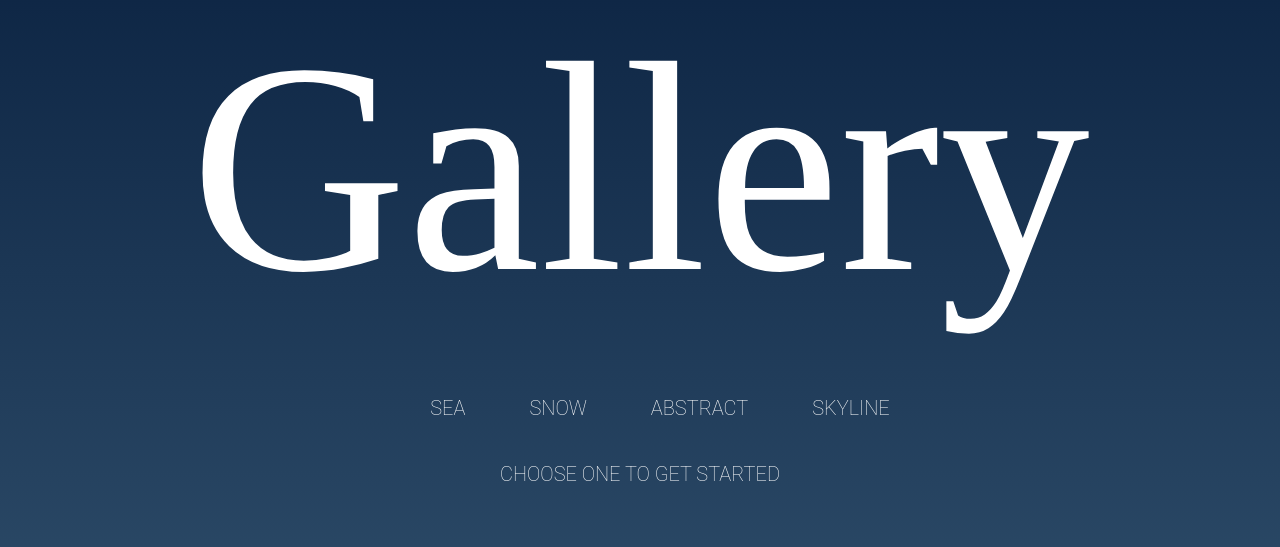
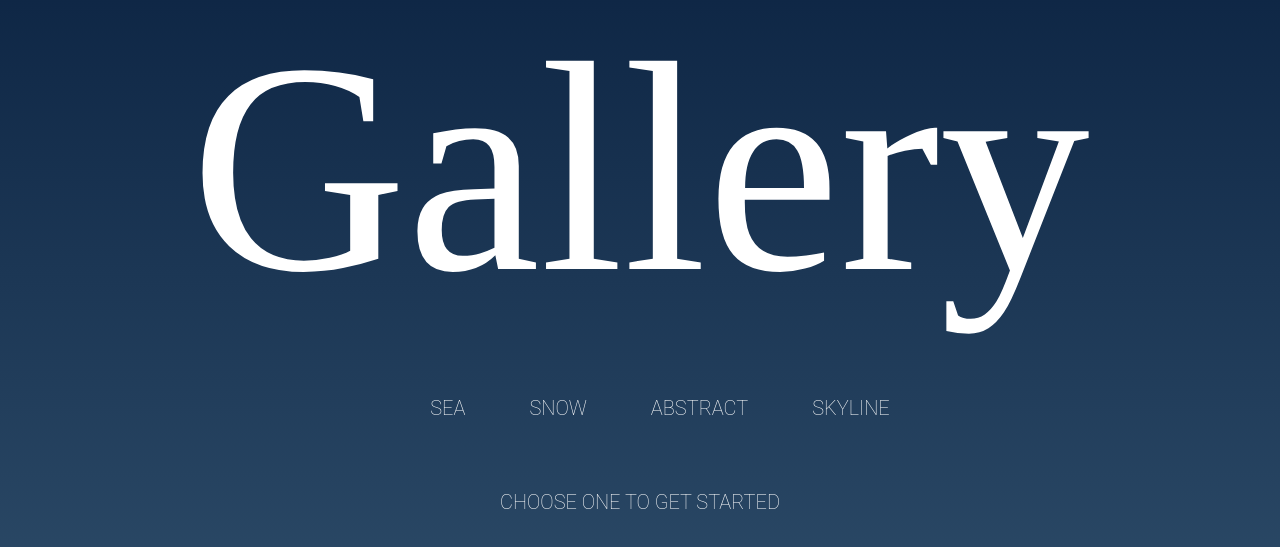
Before and after one commit to mlmensah43/gallery, a React (Create React App) app: page / in a window 1280 px wide. Shown: the part 121-668 px from the top of the page. Built offline with nearby package versions, Linux system fonts and the light colour scheme; a web font is replaced by a local one.

Commit message:
changed browser router to hash router

```diff
--- a/package.json
+++ b/package.json
@@ -2,7 +2,9 @@
   "name": "gallery",
   "version": "0.1.0",
   "private": true,
+  "homepage": "https://mlmensah43.github.io/gallery",
   "dependencies": {
+    "gh-pages": "^2.1.1",
     "react": "^16.8.6",
     "react-dom": "^16.8.6",
     "react-modal-image": "^2.4.0",
@@ -14,6 +16,8 @@
     "start": "react-scripts start",
     "build": "react-scripts build",
     "test": "react-scripts test",
+    "predeploy": "npm run build",
+    "deploy": "gh-pages -d build",
     "eject": "react-scripts eject"
   },
   "eslintConfig": {
--- a/public/index.html
+++ b/public/index.html
@@ -2,7 +2,7 @@
 <html lang="en">
   <head>
     <meta charset="utf-8" />
-    <link rel="shortcut icon" href="%PUBLIC_URL%/favicon.ico" />
+    <!-- <link rel="shortcut icon" href="%PUBLIC_URL%/favicon.ico" /> -->
     <meta name="viewport" content="width=device-width, initial-scale=1" />
     <meta name="theme-color" content="#000000" />
     <!--
@@ -21,7 +21,7 @@
       work correctly both with client-side routing and a non-root public URL.
       Learn how to configure a non-root public URL by running `npm run build`.
     -->
-    <title>React App</title>
+    <title>Gallery</title>
   </head>
   <body>
     <noscript>You need to enable JavaScript to run this app.</noscript>
--- a/src/components/App.js
+++ b/src/components/App.js
@@ -1,5 +1,5 @@
 import React from 'react';
-import { BrowserRouter as Router, Route} from "react-router-dom";
+import { HashRouter as Router, Route} from "react-router-dom";
 import Home from './Home';
 import Sea from './Sea';
 import Snow from './Snow';
--- a/src/components/Home.js
+++ b/src/components/Home.js
@@ -23,7 +23,7 @@ function Home() {
             </div>
 
             <div className="subtitle prompt">
-                <Jump delay={4000} forever>CHOOSE ONE TO GET STARTED</Jump>
+                <Jump delay={4000} duration={1500} forever>CHOOSE ONE TO GET STARTED</Jump>
             </div>
 
         </div>
--- a/src/css/Nav.css
+++ b/src/css/Nav.css
@@ -46,7 +46,7 @@
     }
 }
 
-@media screen and (max-width: 700px) {
+@media screen and (max-width: 800px) {
     .nav-items{
         margin-top: 6%;
         margin-left: 0%;
--- a/src/css/Page.css
+++ b/src/css/Page.css
@@ -28,7 +28,7 @@
 
   }
 
-@media screen and (max-width: 700px) {
+@media screen and (max-width: 800px) {
     .page-title{
       font-size: 45px;
       margin-top: 5%;
--- a/src/css/Photo.css
+++ b/src/css/Photo.css
@@ -14,7 +14,7 @@
     }
 }
 
-@media screen and (max-width: 700px) {
+@media screen and (max-width: 800px) {
     .image{
         width: 315px;
         height: 417px;
```
Also changed, not shown: 2 other files (tests, documents, lock files or other folders).
